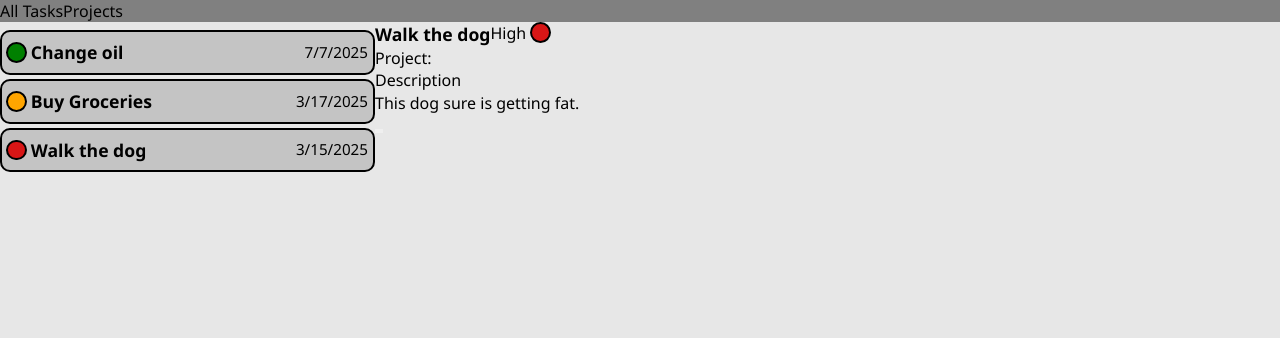
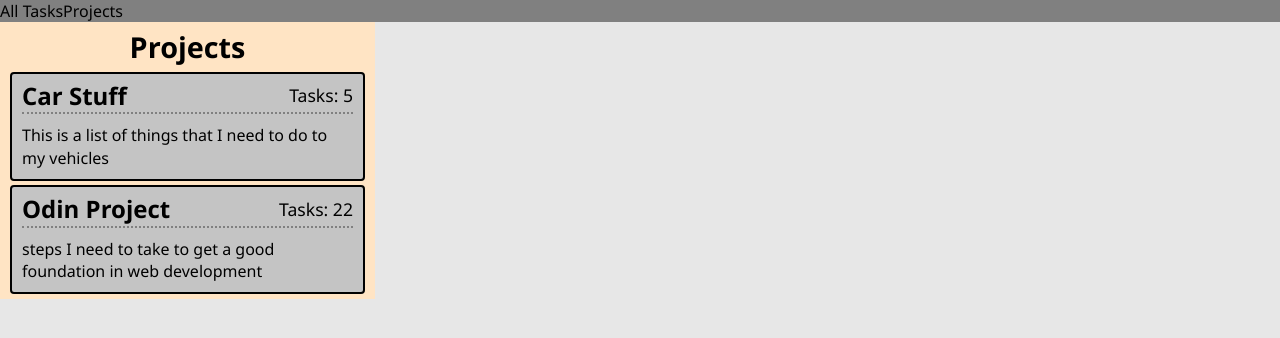
Before and after one commit to Liquid-Tension-Experiment/todo-app, a website built with webpack: page src/template.html in a window 1280 px wide. Built offline with nearby package versions, Linux system fonts and the light colour scheme.

Commit message:
Implement Project list display

```diff
--- a/src/js/index.js
+++ b/src/js/index.js
@@ -29,9 +29,14 @@ tasks.push(mytodo);
 tasks.push(mytodo2);
 tasks.push(mytodo3);
 
+const projectList = [];
+projectList.push(new Project('Car Stuff',
+    'These are tasks I need to do to our vehicles.',
+))
+
 const display = new Display();
-window.display = display;
-window.tasks = tasks;
-display.displayTasks(tasks);
-display.displaySingleTask(tasks[2]);
-console.log(mytodo);
+// window.display = display;
+// window.tasks = tasks;
+// display.displayTasks(tasks);
+// display.displaySingleTask(tasks[2]);
+// console.log(mytodo);
--- a/src/js/projectClass.js
+++ b/src/js/projectClass.js
@@ -1,10 +1,16 @@
 import ToDo from "./todoClass";
 
 export default class Project {
-    constructor(title, description, todoList){
+    constructor(title, description, taskList){
         this.title = title;
         this.description = description;
-        this.todoList = todoList;
+        this.taskList = taskList;
+        this.count = taskList.length
         this.idNum = crypto.randomUUID();
     }
+
+    addTask(task){
+        this.taskList.push(task);
+        count++;
+    }
 }
--- a/src/styles.css
+++ b/src/styles.css
@@ -20,11 +20,53 @@ body {
     display:flex;
 }
 .main-left-col {
- width: 375px;
+    width: 375px;
 }
 .main-right-col {
 
 }
+.project-heading {
+    font-weight: bold;
+    font-size: 1.8rem;
+    text-align: center;
+
+}
+.project-list {
+    display: flex;
+    flex-direction: column;
+    background-color: bisque;
+    padding: 5px 10px;
+    gap: 4px;
+}
+.project-card {
+    background-color: #c4c4c4;
+    display: flex;
+    flex-direction: column;
+    padding: 5px 10px;
+    border: 2px solid black;
+    border-radius: 4px;
+}
+.project-card-top-row {
+    display: flex;
+    justify-content: space-between;
+    align-items: center;
+    border-bottom: 2px dotted gray;
+}
+.project-card .project-description {
+    padding: 10px 0 5px;
+
+}
+
+.project-card .project-title {
+    text-align: center;
+    font-weight: bold;
+    font-size: 1.5rem;
+
+}
+.project-card .count-text {
+    font-size: 1.1rem;
+}
+
 .task-display .row-one {
     display: flex;
 }
--- a/src/template.html
+++ b/src/template.html
@@ -18,48 +18,25 @@
         <div class="container">
             <div id="content">
                 <div class="main-left-col">
-                    <div class="task-section">
-                        <div class="task-row">
-                            <div class="priority-icon priority-med"></div>
-                            <div class="task-title">Change Oil</div>
-                            <div class="task-date">7/7/2025</div>
+                    <div class="project-list">
+                        <div class="project-heading">Projects</div>
+                        <div class="project-card">
+                            <div class="project-card-top-row">
+                                <div class="project-title">Car Stuff</div>
+                                <div class="count-text">Tasks: 5</div>
+                            </div>
+                            <div class="project-description">This is a list of things that I need to do to my vehicles</div>
                         </div>
-                        <div class="task-row">
-                            <div class="priority-icon priority-med"></div>
-                            <div class="task-title">Change Oil</div>
-                            <div class="task-date">7/7/2025</div>
-                        </div>
-                        <div class="task-row">
-                            <div class="priority-icon priority-low"></div>
-                            <div class="task-title">Change Oil</div>
-                            <div class="task-date">7/7/2025</div>
-                        </div>
-                        <div class="task-row">
-                            <div class="priority-icon priority-high"></div>
-                            <div class="task-title">Change Oil</div>
-                            <div class="task-date">7/7/2025</div>
+                        <div class="project-card">
+                            <div class="project-card-top-row">
+                                <div class="project-title">Odin Project</div>
+                                <div class="count-text">Tasks: 22</div>
+                            </div>
+                            <div class="project-description">steps I need to take to get a good foundation in web development</div>
                         </div>
                     </div>
                 </div>
                 <div class="main-right-col">
-                    <div class="task-display">
-                        <div class="row-one">
-                            <div class="task-title">Change Oil</div>
-                            <div class="priority-text">Priority: High</div>
-                            <div class="priority-icon priority-high"></div>
-                        </div>
-                        <div class="row-two">
-                            <div>Project: Car Stuff</div>
-                        </div>
-                        <div class="row-three">
-                            <div>Description</div>
-                            <div>Lorem ipsum dolor sit amet consectetur adipisicing elit. Odit voluptatem, nihil, quasi fugit.</div>
-                        </div>
-                        <div class="task-button-row">
-                            <button type="button">Edit</button>
-                            <button type="button">Remove</button>
-                        </div>
-                    </div>
                 </div>
             </div>
         </div>
```
